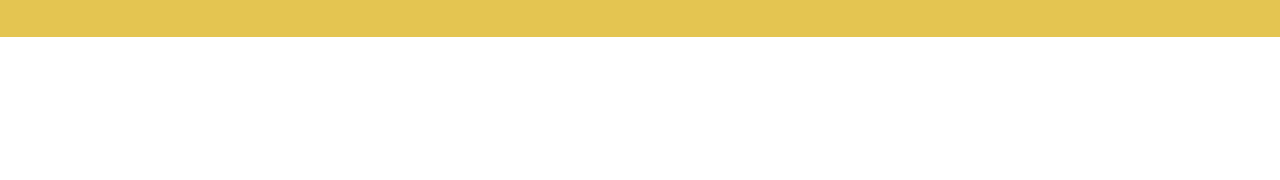
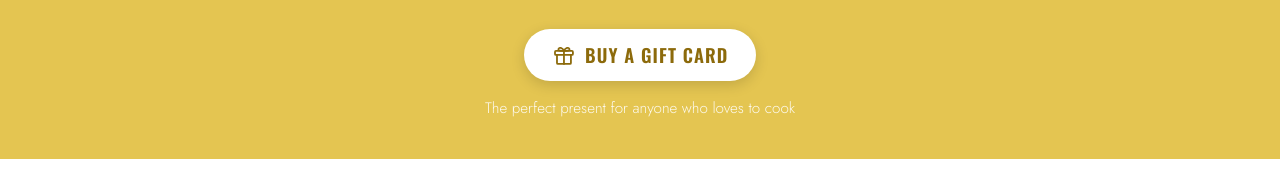
Before and after one commit to patstirling/thekitchenshelf, a plain HTML site: page index.html in a window 1280 px wide. Shown: the part 562-742 px from the top of the page. Drawn offline with nearby package versions, Linux system fonts and the light colour scheme; a script that the page names is missing; a web font is replaced by a local one.

Commit message:
Add files via upload

```diff
--- a/index.html
+++ b/index.html
@@ -14,16 +14,17 @@
     // Runs before body paints, so the right colour/logo are set from frame one.
     (function () {
       var palette = [
-        { bg: '#C65B59', text: '#ffffff', logo: 'logo-landscape-white.png' },
-        { bg: '#E4C551', text: '#ffffff', logo: 'logo-landscape-white.png' },
-        { bg: '#317189', text: '#ffffff', logo: 'logo-landscape-white.png' },
-        { bg: '#4189A6', text: '#ffffff', logo: 'logo-landscape-white.png' }
+        { bg: '#C65B59', accent: '#C65B59', text: '#ffffff', logo: 'logo-landscape-white.png' },
+        { bg: '#E4C551', accent: '#8C6A0B', text: '#ffffff', logo: 'logo-landscape-white.png' },
+        { bg: '#317189', accent: '#317189', text: '#ffffff', logo: 'logo-landscape-white.png' },
+        { bg: '#4189A6', accent: '#2F6E87', text: '#ffffff', logo: 'logo-landscape-white.png' }
       ];
       var choice = palette[Math.floor(Math.random() * palette.length)];
       window.__choice = choice;
       window.__palette = palette;
       document.documentElement.style.setProperty('--bg', choice.bg);
       document.documentElement.style.setProperty('--text', choice.text);
+      document.documentElement.style.setProperty('--accent', choice.accent);
     })();
   </script>
   <style>
@@ -97,6 +98,41 @@
     .insta span {
       border-bottom: 1px solid currentColor;
       padding-bottom: 1px;
+    }
+    .gift {
+      display: inline-flex;
+      align-items: center;
+      gap: 0.6rem;
+      margin-top: clamp(0.6rem, 2vh, 1.1rem);
+      padding: 0.8rem 1.7rem;
+      background: #ffffff;
+      color: var(--accent);
+      font-family: 'Oswald', sans-serif;
+      font-weight: 600;
+      font-size: clamp(0.95rem, 2.2vw, 1.15rem);
+      text-transform: uppercase;
+      letter-spacing: 0.06em;
+      text-decoration: none;
+      border-radius: 999px;
+      box-shadow: 0 4px 14px rgba(0, 0, 0, 0.15);
+      transition: color 0.3s ease, transform 0.15s ease, box-shadow 0.15s ease;
+    }
+    .gift:hover,
+    .gift:focus-visible {
+      transform: translateY(-2px);
+      box-shadow: 0 7px 20px rgba(0, 0, 0, 0.2);
+    }
+    .gift svg {
+      width: 1.3em;
+      height: 1.3em;
+      flex: none;
+    }
+    .gift-note {
+      font-family: 'Jost', sans-serif;
+      font-weight: 300;
+      font-size: clamp(0.8rem, 1.8vw, 0.95rem);
+      margin: 0;
+      opacity: 0.9;
     }
     .favourites {
       align-self: stretch;
@@ -192,6 +228,18 @@
     <span>Follow us on Instagram</span>
   </a>
 
+  <a class="gift" href="https://app.squareup.com/gift/ML3SCW36ATVH2/order" target="_blank" rel="noopener">
+    <svg viewBox="0 0 24 24" fill="none" stroke="currentColor" stroke-width="1.8" stroke-linecap="round" stroke-linejoin="round" aria-hidden="true">
+      <rect x="3" y="8" width="18" height="4" rx="1"/>
+      <path d="M5 12v8a1 1 0 0 0 1 1h12a1 1 0 0 0 1-1v-8"/>
+      <path d="M12 8v13"/>
+      <path d="M12 8C10.5 4.5 7 4 6.5 6s2.5 2 5.5 2z"/>
+      <path d="M12 8c1.5-3.5 5-4 5.5-2s-2.5 2-5.5 2z"/>
+    </svg>
+    Buy a gift card
+  </a>
+  <p class="gift-note">The perfect present for anyone who loves to cook</p>
+
   <div class="favourites">
     <div class="widget">
     <script
@@ -235,6 +283,7 @@
       window.__choice = c;
       document.documentElement.style.setProperty('--bg', c.bg);
       document.documentElement.style.setProperty('--text', c.text);
+      document.documentElement.style.setProperty('--accent', c.accent);
       logoEl.src = c.logo;
       dotEls.forEach(function (d) {
         d.classList.toggle('active', d.dataset.bg === c.bg);
```
